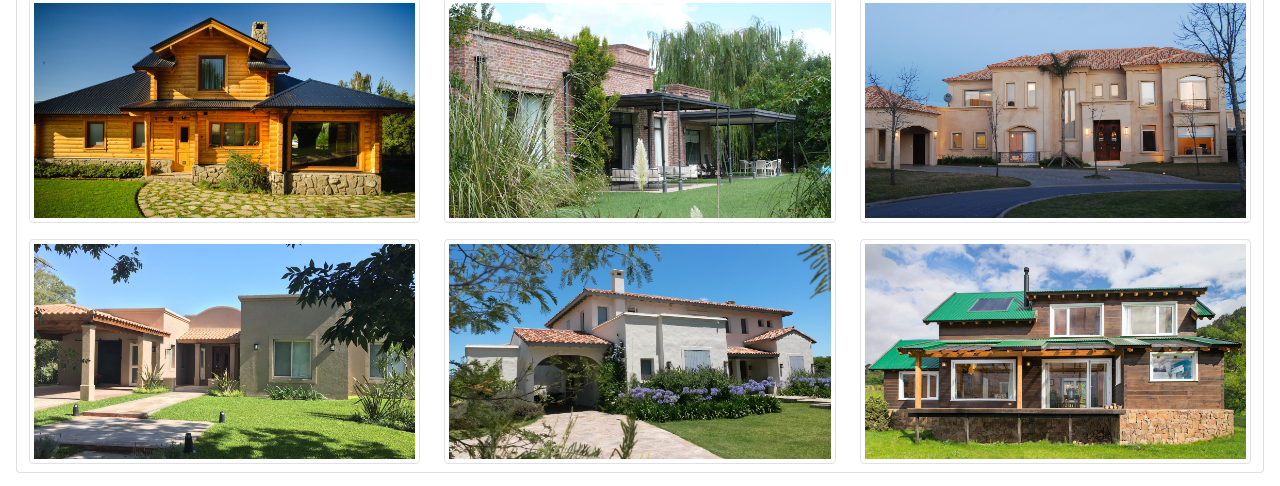
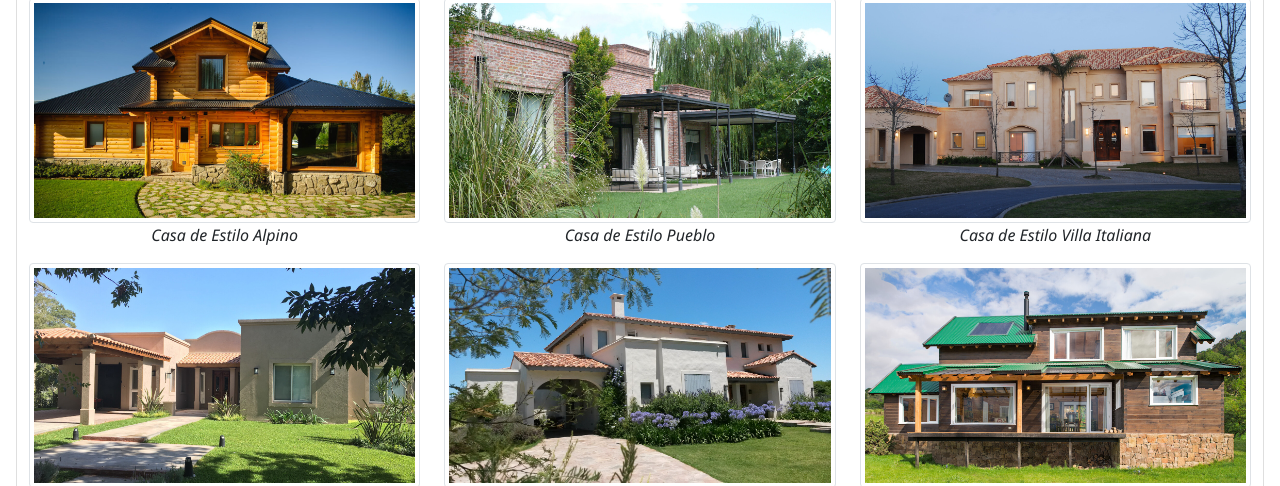
Before and after one commit to braaguero/proyectofinalhuis-aguero, a website: page casas.html in a window 1280 px wide. Shown: the part 153-639 px from the top of the page. Drawn offline with nearby package versions, Linux system fonts and the light colour scheme.

Commit message:
Se agrega texto a la galeria

```diff
--- a/casas.html
+++ b/casas.html
@@ -48,14 +48,14 @@
         <h2>Casas</h2>
         <div class="container-fluid">
             <div class="row">
-                <div class="col-sm my-2"><img src="images/casa1.jpg" class="img-thumbnail zoom" alt="Casa 1"></div>
-                <div class="col-sm my-2"><img src="images/casa2.jpg" class="img-thumbnail zoom" alt="Casa 2"></div>
-                <div class="col-sm my-2"><img src="images/casa3.jpg" class="img-thumbnail zoom" alt="Casa 3"></div>
+                <div class="col-sm my-2 text-center"><img src="images/casa1.jpg" class="img-thumbnail zoom" alt="Casa 1"><em>Casa de Estilo Alpino</em></div>
+                <div class="col-sm my-2 text-center"><img src="images/casa2.jpg" class="img-thumbnail zoom" alt="Casa 2"><em>Casa de Estilo Pueblo</em></div>
+                <div class="col-sm my-2 text-center"><img src="images/casa3.jpg" class="img-thumbnail zoom" alt="Casa 3"><em>Casa de Estilo Villa Italiana</em></div>
             </div>
             <div class="row">
-                <div class="col-sm my-2"><img src="images/casa4.jpg" class="img-thumbnail zoom" alt="Casa 4"></div>
-                <div class="col-sm my-2"><img src="images/casa5.jpg" class="img-thumbnail zoom" alt="Casa 5"></div>
-                <div class="col-sm my-2"><img src="images/casa6.jpg" class="img-thumbnail zoom" alt="Casa 6"></div>
+                <div class="col-sm my-2 text-center"><img src="images/casa4.jpg" class="img-thumbnail zoom" alt="Casa 4"><em>Casa Tradicional Argentina</em></div>
+                <div class="col-sm my-2 text-center"><img src="images/casa5.jpg" class="img-thumbnail zoom" alt="Casa 5"><em>Casa de Estilo Provincial</em></div>
+                <div class="col-sm my-2 text-center"><img src="images/casa6.jpg" class="img-thumbnail zoom" alt="Casa 6"><em>Casa de Montaña</em></div>
             </div>
         </div>
     </main>
```
